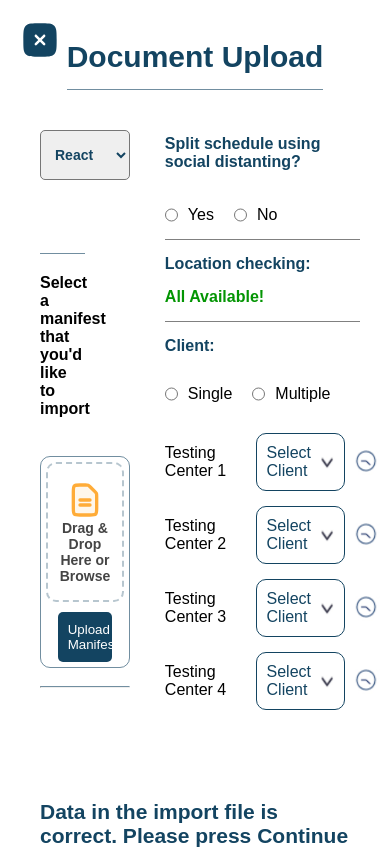
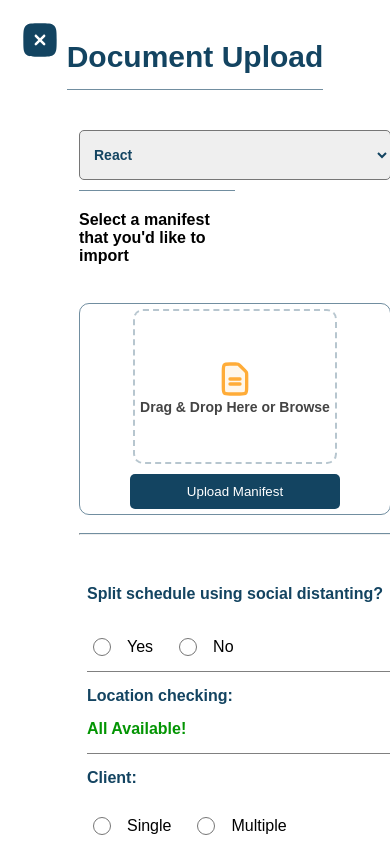
Before and after one commit to Faxraddin/Robby, a React (Create React App) app: page / in a window 390 px wide. Shown: the top 849 px of the page. Built offline with nearby package versions, Linux system fonts and the light colour scheme.

Commit message:
made most of the things responsive

```diff
--- a/src/components/Form.css
+++ b/src/components/Form.css
@@ -1,7 +1,14 @@
+.container{
+    display: flex;
+    align-items: center;
+    justify-content: center;
+    width: 100vw;
+    gap: 25px;
+}
+
 .main_form_div {
     display: flex;
     flex-wrap: wrap;
-    width: 50%;
 }
 
 .upload_heading {
@@ -13,3 +20,15 @@
     font-weight: bold;
     width: 50%;
 }
+
+@media screen and (max-width: 768px) {
+
+    .container{
+        flex-direction: column;
+    }
+
+    .main_form_div {
+        width: 80%;
+    }
+
+}
--- a/src/components/Form.js
+++ b/src/components/Form.js
@@ -5,7 +5,7 @@ import RightPart from "./RightPart";
 
 const Form = () => {
   return (
-    <div style={{ display: "flex" }}>
+    <div className="container">
       <div className="main_form_div">
         <Select fields={["React", "Node"]} />
         <div
@@ -22,7 +22,7 @@ const Form = () => {
           <UploadField />
         </div>
       </div>
-      <div style={{ marginLeft: "25px" }}>
+      <div className="right_part_main_div">
         <RightPart />
       </div>
     </div>
--- a/src/components/RightPart.css
+++ b/src/components/RightPart.css
@@ -130,3 +130,15 @@
         gap: 5px;
     }
 }
+
+input[type=radio] {
+    width: 30px;
+}
+
+input[type=radio]:checked {
+    border: 5px solid rgb(19, 68, 97) !important;
+}
+
+input[type=radio]:checked::before{
+    background: rgb(19, 68, 97) !important;
+}
```
